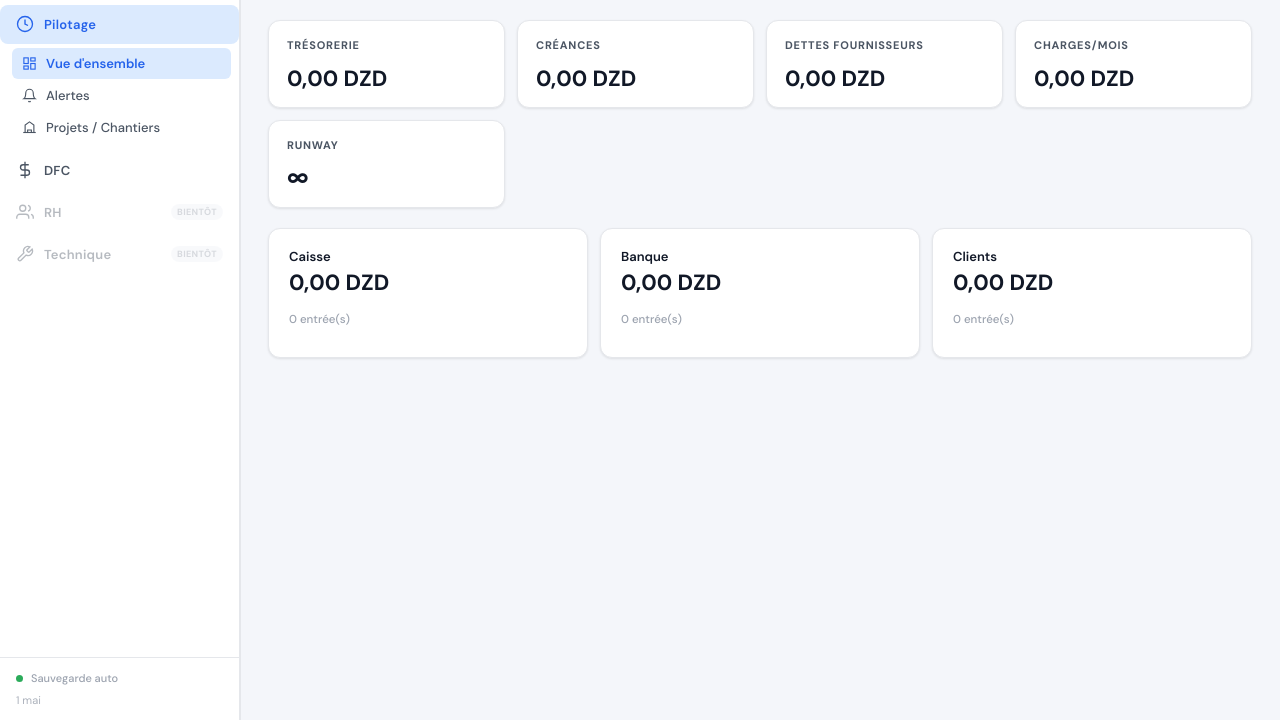
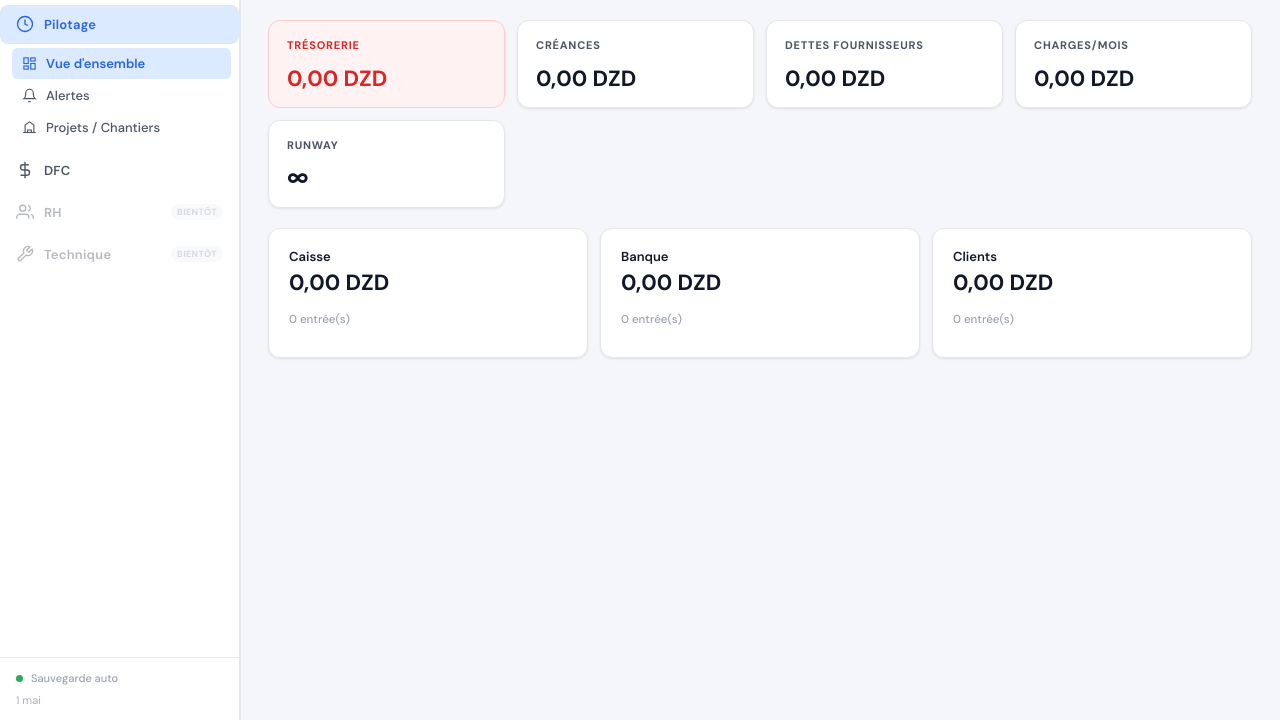
Before and after one commit to yousefipcm-debug/IPCM-erp, a plain HTML site: page index.html in a window 1280 px wide. Shown: the part 80-800 px from the top of the page. Drawn offline with Linux system fonts and the light colour scheme.

Commit message:
Add files via upload

```diff
--- a/index.html
+++ b/index.html
@@ -176,6 +176,12 @@
   }
   .kpi-card:hover { box-shadow: var(--shadow-md); }
   .kpi-card.danger { border-color: #FECACA; background: var(--danger-bg); box-shadow: none; }
+  .kpi-card.kpi-warn { border-color: #FDE68A; background: var(--warn-bg); box-shadow: none; }
+  .kpi-card.kpi-ok { border-color: #BBF7D0; background: var(--ok-bg); box-shadow: none; }
+  .kpi-card.kpi-warn .kpi-lbl { color: var(--warn-text); }
+  .kpi-card.kpi-warn .kpi-val { color: var(--warn-text); }
+  .kpi-card.kpi-ok .kpi-lbl { color: var(--ok-text); }
+  .kpi-card.kpi-ok .kpi-val { color: var(--ok-text); }
   .kpi-top { display: flex; justify-content: space-between; align-items: flex-start; margin-bottom: 12px; }
   .kpi-lbl {
     font-size: 11px; color: var(--text-secondary); text-transform: uppercase;
@@ -1427,8 +1433,8 @@ const app = (() => {
 
     if (informal) a.push({ level: 'red', title: 'Client informel actif', desc: 'Créance non sécurisée juridiquement.' });
     if (ch > 0 && tres < ch) a.push({ level: 'red', title: 'Trésorerie < 1 mois de charges', desc: `Tu as ${fmtDZD(tres)}, charges ${fmtDZD(ch)}.` });
-    else if (r < 1 && ch > 0) a.push({ level: 'red', title: 'Runway critique', desc: `${fmtRunway(r)} restantes.` });
-    else if (r < 2 && ch > 0) a.push({ level: 'warn', title: 'Runway à surveiller', desc: `${fmtRunway(r)}.` });
+    else if (r < 4 && ch > 0) a.push({ level: 'red', title: 'Runway critique', desc: `${fmtRunway(r)} restants.` });
+    else if (r < 7 && ch > 0) a.push({ level: 'warn', title: 'Runway à surveiller', desc: `${fmtRunway(r)}.` });
     if (buckets['61-90'] > 0) a.push({ level: 'warn', title: '61-90 jours de retard', desc: `${fmtDZD(buckets['61-90'])} à relancer.` });
     if (buckets['90+'] > 0) a.push({ level: 'red', title: '+90 jours de retard', desc: `${fmtDZD(buckets['90+'])} — envisager action en justice.` });
     state.fournisseurs.filter(f => !fIsPaid(f) && f.limit > 0).forEach(f => {
@@ -1448,16 +1454,24 @@ const app = (() => {
     const r = runway();
     const alerts = computeAlerts();
     const reds = alerts.filter(a => a.level === 'red').length;
+    const bankBalance = journalBalance('banque') + journalBalance('caisse');
+    const dettes = totalDettes();
+    const dettesPct = bankBalance > 0 ? dettes / bankBalance : 0;
+
+    const runwayColor = r >= 7 ? 'ok' : r >= 4 ? 'warn' : 'danger';
+    const dettesColor = dettesPct >= 0.5 ? 'danger' : dettes > 0 ? 'warn' : '';
+
+    const tresColor = tres >= 20000000 ? 'ok' : tres >= 15000000 ? 'warn' : 'danger';
 
     const kpis = [
-      { label: 'Trésorerie', val: fmtDZD(tres), danger: ch > 0 && tres < ch },
-      { label: 'Créances', val: fmtDZD(cr) },
-      { label: 'Dettes fournisseurs', val: fmtDZD(totalDettes()), danger: totalDettes() > tres },
-      { label: 'Charges/mois', val: fmtDZD(ch) },
-      { label: 'Runway', val: fmtRunway(r), danger: r < 1 && ch > 0 }
+      { label: 'Trésorerie', val: fmtDZD(tres), color: tresColor },
+      { label: 'Créances', val: fmtDZD(cr), color: '' },
+      { label: 'Dettes fournisseurs', val: fmtDZD(dettes), color: dettesColor },
+      { label: 'Charges/mois', val: fmtDZD(ch), color: '' },
+      { label: 'Runway', val: fmtRunway(r), color: ch > 0 ? runwayColor : '' }
     ];
     document.getElementById('kpi-overview').innerHTML = kpis.map(k => `
-      <div class="kpi-card ${k.danger ? 'danger flash' : ''}">
+      <div class="kpi-card ${k.color === 'danger' ? 'danger flash' : k.color === 'warn' ? 'kpi-warn' : k.color === 'ok' ? 'kpi-ok' : ''}">
         <div class="kpi-top"><p class="kpi-lbl">${k.label}</p></div>
         <p class="kpi-val">${k.val}</p>
       </div>`).join('');
@@ -1837,8 +1851,8 @@ const app = (() => {
     let pills = [];
     if (reds > 0) pills.push(`<span class="pill pill-danger"><span class="dot"></span>${reds} alerte(s)</span>`);
     if (ch > 0) {
-      if (r < 1) pills.push(`<span class="pill pill-danger">Runway ${fmtRunway(r)}</span>`);
-      else if (r < 2) pills.push(`<span class="pill pill-warn">Runway ${fmtRunway(r)}</span>`);
+      if (r < 4) pills.push(`<span class="pill pill-danger">Runway ${fmtRunway(r)}</span>`);
+      else if (r < 7) pills.push(`<span class="pill pill-warn">Runway ${fmtRunway(r)}</span>`);
       else pills.push(`<span class="pill pill-ok">Runway ${fmtRunway(r)}</span>`);
     }
     pills.push(`<span class="pill">${new Date().toLocaleDateString('fr-FR', { day: 'numeric', month: 'short', year: 'numeric' })}</span>`);
```
